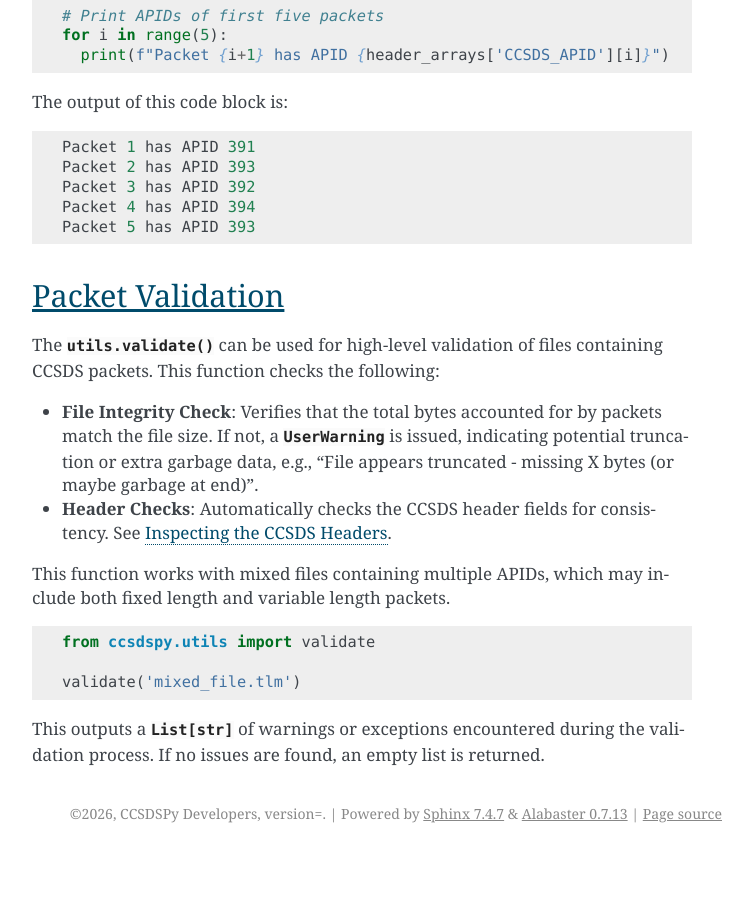
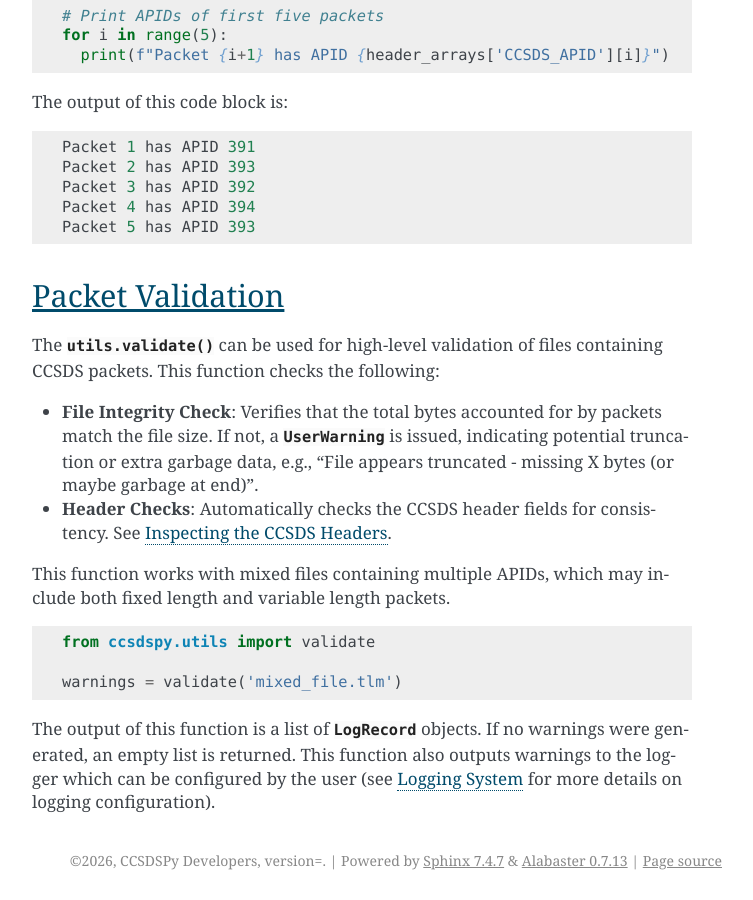
Before and after one commit to CCSDSPy/ccsdspy, a Sphinx documentation site: the page built from docs/user-guide/utils.rst, in a window 1280 px wide and 900 px high, scrolled down 3022 px. Shown: the whole window, without its empty margins (388-1141 px from the left). Built offline with Sphinx 7.4.7, drawn with Linux system fonts in a browser that asks for light colours; before the commit the page ends 3875 px from its top, so only the background shows below that.

Commit message:
update to docs and doc string

```diff
--- a/docs/user-guide/utils.rst
+++ b/docs/user-guide/utils.rst
@@ -140,6 +140,8 @@ This function works with mixed files containing multiple APIDs, which may includ
 
   from ccsdspy.utils import validate
 
-  validate('mixed_file.tlm')
+  warnings = validate('mixed_file.tlm')
 
-This outputs a `List[str]` of warnings or exceptions encountered during the validation process. If no issues are found, an empty list is returned.
+The output of this function is a list of `~logging.LogRecord` objects.
+If no warnings were generated, an empty list is returned.
+This function also outputs warnings to the logger which can be configured by the user (see :ref:`logging` for more details on logging configuration).
```
Also changed, not shown: docs/api.rst (line endings or trailing spaces), 1 other file.
